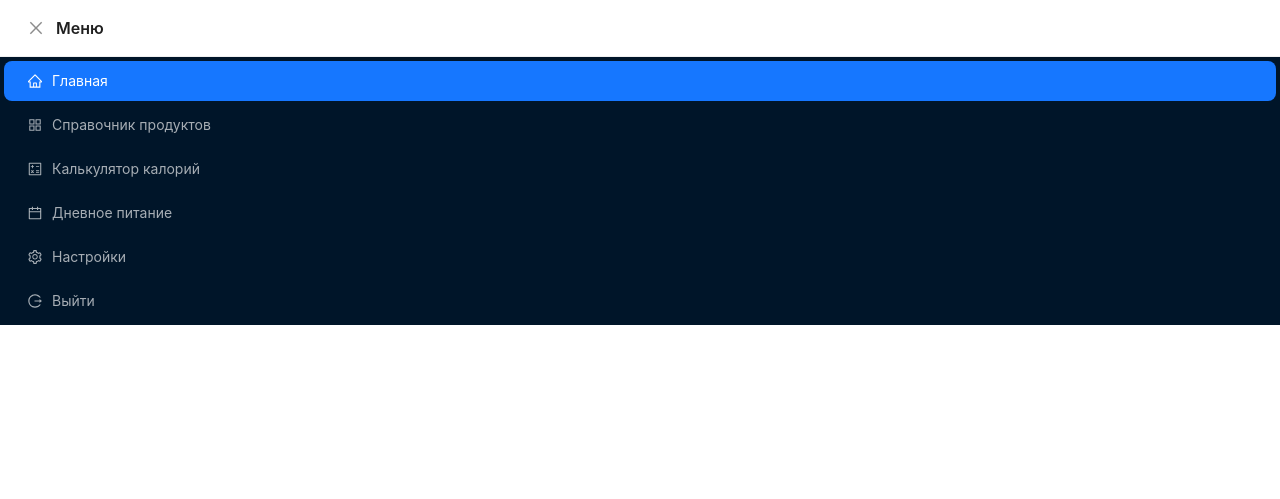
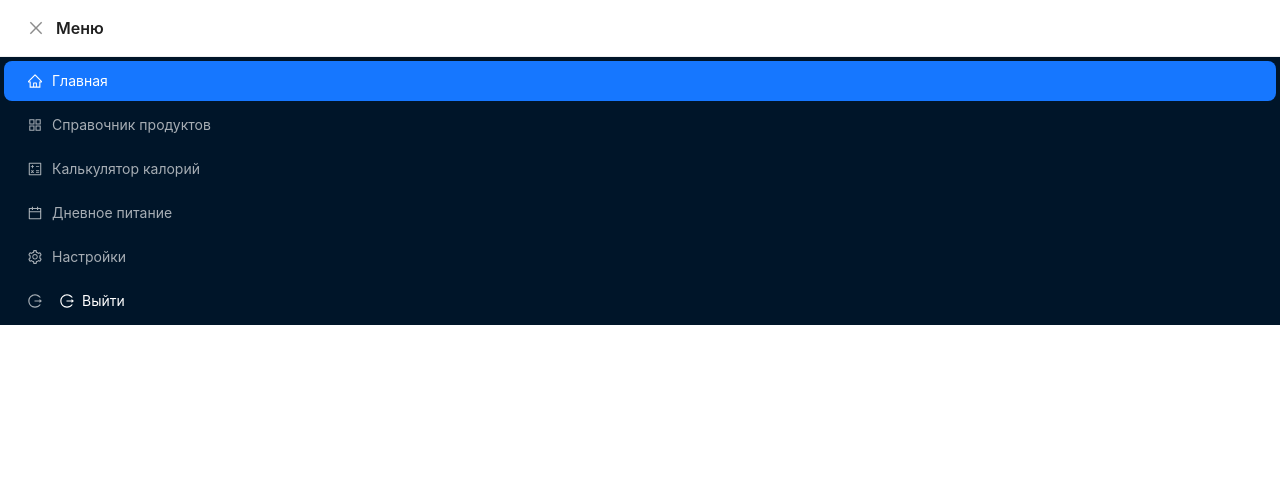
Before and after one commit to katyaaplyusnina/calories-calc, a React (Create React App) app: page / in a window 1280 px wide. Both pictures are taken after a click on the button 32 px from the left and 32 px from the top of the page. Shown: the top 499 px of the page. Built offline with nearby package versions, Linux system fonts and the light colour scheme.

Commit message:
improve home

```diff
--- a/src/components/auth/LogoutButton.tsx
+++ b/src/components/auth/LogoutButton.tsx
@@ -3,6 +3,8 @@ import { useDispatch } from 'react-redux';
 import { logout } from '../../store/authSlice';
 import { useNavigate } from 'react-router-dom';
 import { AppDispatch } from '../../store';
+import { Button } from 'antd';
+import { LogoutOutlined } from '@ant-design/icons';
 
 const LogoutButton: React.FC = () => {
     const dispatch = useDispatch<AppDispatch>();
@@ -14,18 +16,20 @@ const LogoutButton: React.FC = () => {
     };
 
     return (
-        <span
-          onClick={handleLogout}
-          role="button"
-          tabIndex={0}
-          onKeyDown={(e) => {
-              if (e.key === 'Enter' || e.key === ' ') {
-                  handleLogout();
-              }
-          }}
+        <Button
+            type="text"
+            icon={<LogoutOutlined />}
+            onClick={handleLogout}
+            style={{
+                color: '#fff',
+                border: 'none',
+                padding: '4px 8px',
+                height: 'auto',
+                fontSize: '14px'
+            }}
         >
             Выйти
-        </span>
+        </Button>
     );
 };
 
--- a/src/components/pages/Home.tsx
+++ b/src/components/pages/Home.tsx
@@ -1,10 +1,61 @@
 import React from "react";
+import { Typography, Card, Row, Col, Statistic } from "antd";
+import { FireOutlined, TrophyOutlined, UserOutlined } from "@ant-design/icons";
+
+const { Title, Paragraph } = Typography;
 
 function Home() {
     return (
-        <>
-            <p>Петух home</p>
-        </>
-    )
+        <div>
+            <div style={{
+                background: 'linear-gradient(135deg, #667eea 0%, #764ba2 100%)',
+                padding: '32px',
+                borderRadius: '12px',
+                marginBottom: '24px',
+                color: '#fff'
+            }}>
+                <Title level={2} style={{ color: '#fff', margin: 0, marginBottom: '8px' }}>
+                    Добро пожаловать в Калькулятор калорий!
+                </Title>
+                <Paragraph style={{ color: '#fff', margin: 0, fontSize: '16px', opacity: 0.9 }}>
+                    Отслеживайте свое питание, контролируйте калории и достигайте своих целей
+                </Paragraph>
+            </div>
+
+            <Row gutter={[16, 16]}>
+                <Col xs={24} sm={8}>
+                    <Card>
+                        <Statistic
+                            title="Сегодня съедено"
+                            value={0}
+                            suffix="ккал"
+                            prefix={<FireOutlined style={{ color: '#ff4d4f' }} />}
+                        />
+                    </Card>
+                </Col>
+                <Col xs={24} sm={8}>
+                    <Card>
+                        <Statistic
+                            title="Цель на день"
+                            value={2000}
+                            suffix="ккал"
+                            prefix={<TrophyOutlined style={{ color: '#52c41a' }} />}
+                        />
+                    </Card>
+                </Col>
+                <Col xs={24} sm={8}>
+                    <Card>
+                        <Statistic
+                            title="Осталось"
+                            value={2000}
+                            suffix="ккал"
+                            prefix={<UserOutlined style={{ color: '#1890ff' }} />}
+                        />
+                    </Card>
+                </Col>
+            </Row>
+        </div>
+    );
 }
+
 export default Home;
```
